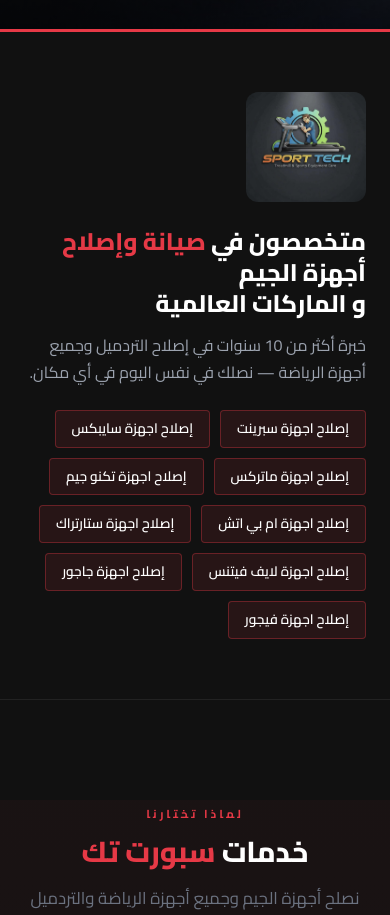
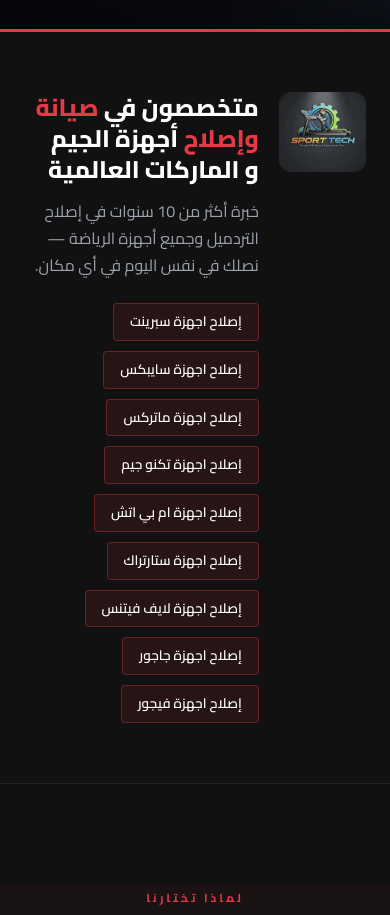
Before and after one commit to ahmedsay101/sporttech, a React (Vite) app: page / in a window 390 px wide. Shown: the part 815-1730 px from the top of the page. Built offline with nearby package versions, Linux system fonts and the light colour scheme.

Commit message:
Fix BrandSection always inline row

```diff
--- a/src/components/BrandSection.css
+++ b/src/components/BrandSection.css
@@ -10,8 +10,13 @@
   margin: 0 auto;
   display: flex;
   align-items: flex-start;
-  gap: 48px;
-  flex-wrap: wrap;
+  gap: 36px;
+  flex-wrap: nowrap;
+}
+
+.brand-text {
+  flex: 1;
+  min-width: 0;
 }
 
 .brand-logo {
@@ -67,6 +72,6 @@
 
 @media (max-width: 700px) {
   .brand-divider { display: none; }
-  .brand-inner { flex-direction: column; align-items: flex-start; gap: 24px; }
-  .brand-logo { height: 110px; }
+  .brand-inner { gap: 20px; }
+  .brand-logo { height: 80px; }
 }
```
